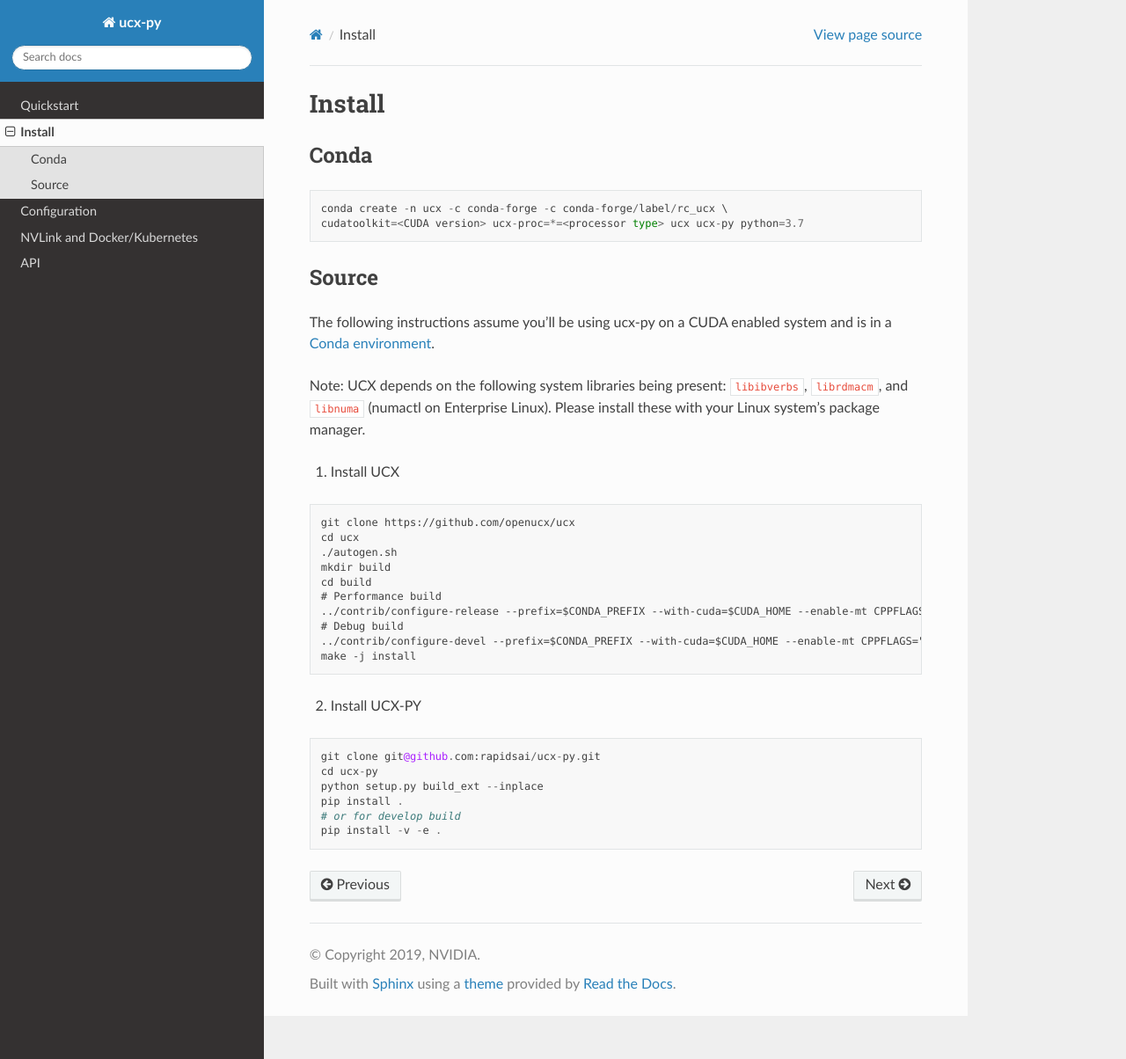
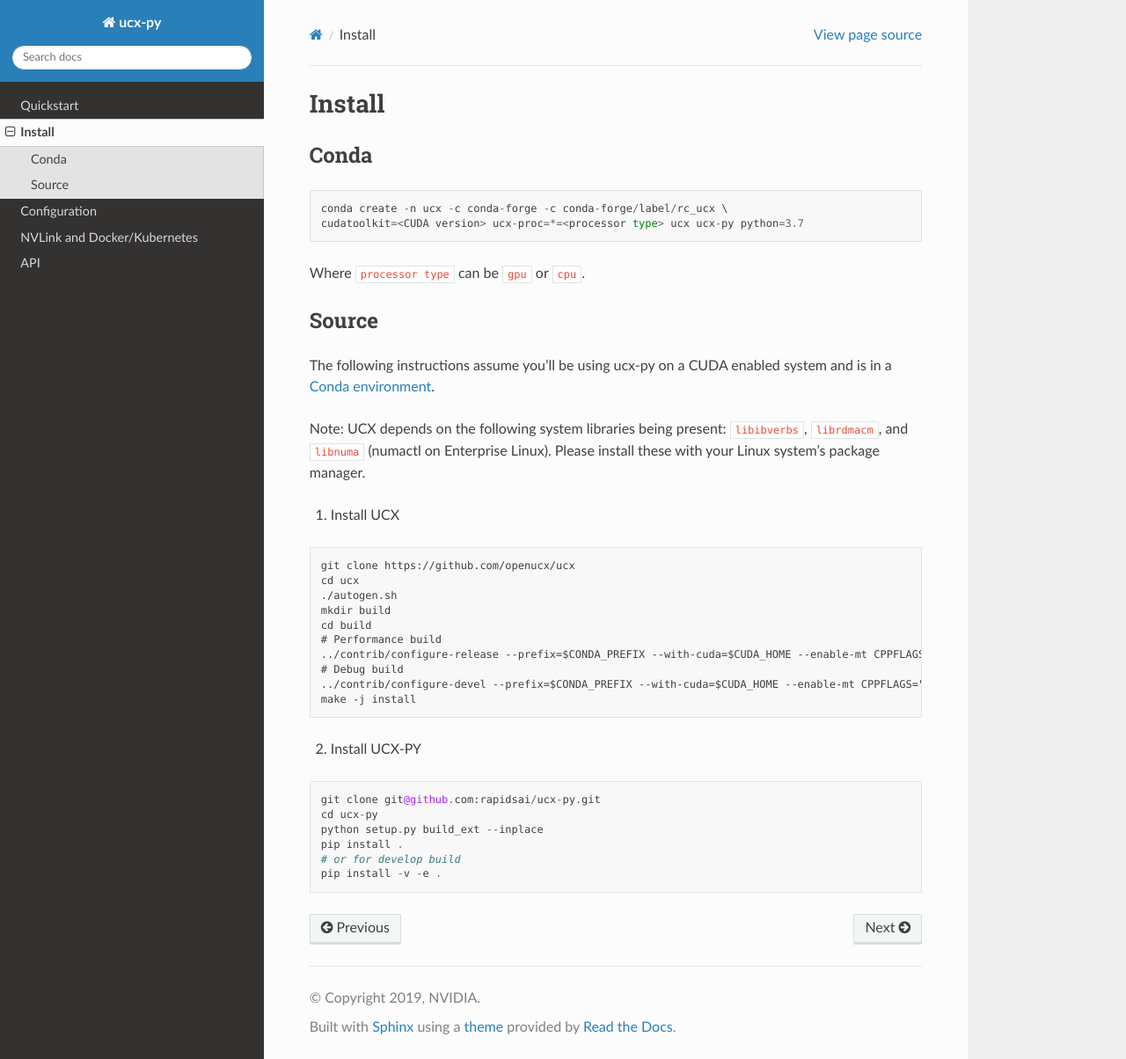
Before and after one commit to rapidsai/ucx-py, a Sphinx documentation site: the page built from docs/source/install.rst, in a window 1280 px wide and 1204 px high. Shown: the whole window at 88% size. Built offline with Sphinx 7.4.7 and the Read the Docs theme 2.0.0, drawn with Linux system fonts in a browser that asks for light colours.

Commit message:
add note on processor type

```diff
--- a/docs/source/install.rst
+++ b/docs/source/install.rst
@@ -8,6 +8,8 @@
 
     conda create -n ucx -c conda-forge -c conda-forge/label/rc_ucx \
     cudatoolkit=<CUDA version> ucx-proc=*=<processor type> ucx ucx-py python=3.7
+
+Where ``processor type`` can be ``gpu`` or ``cpu``.
 
 Source
 ------
```
